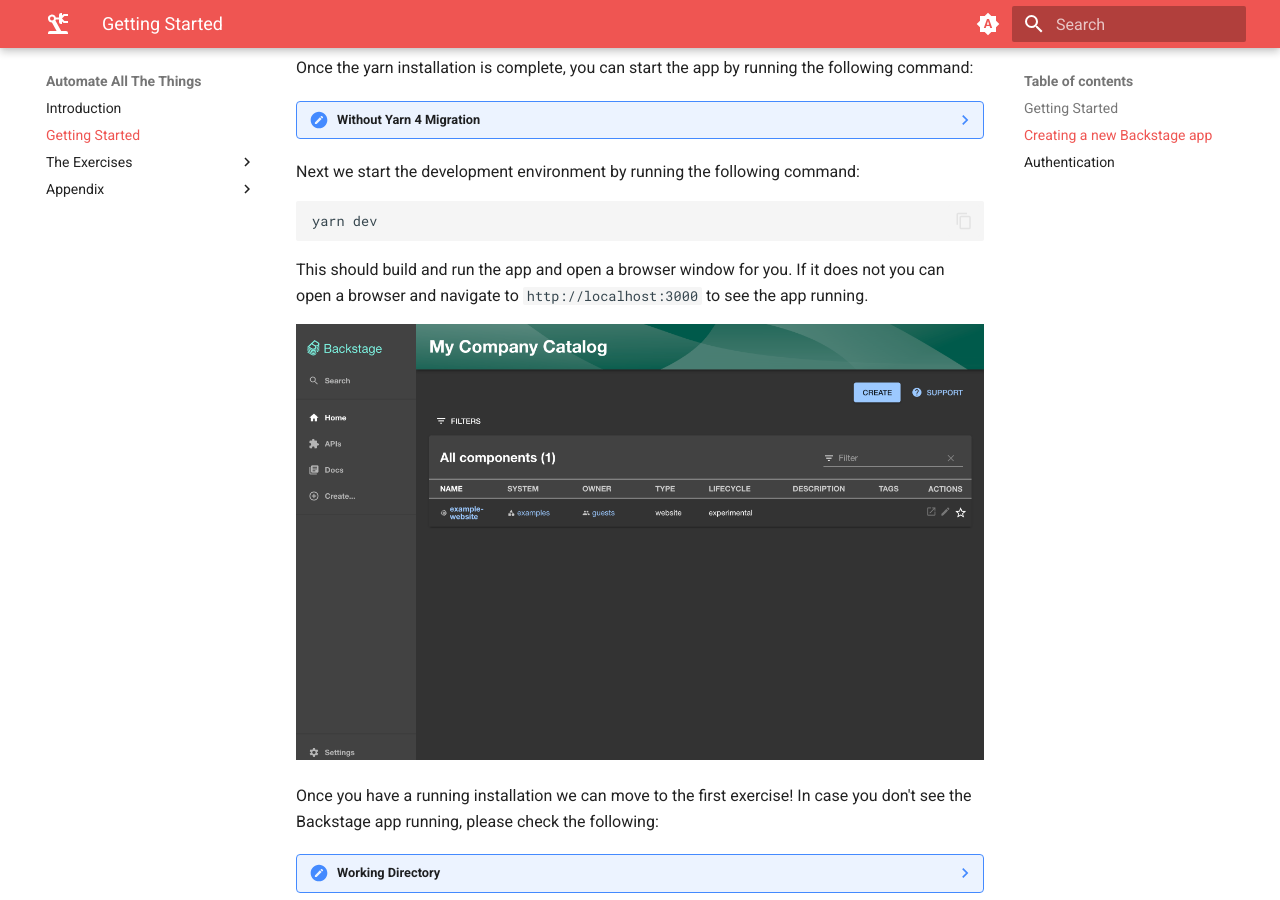
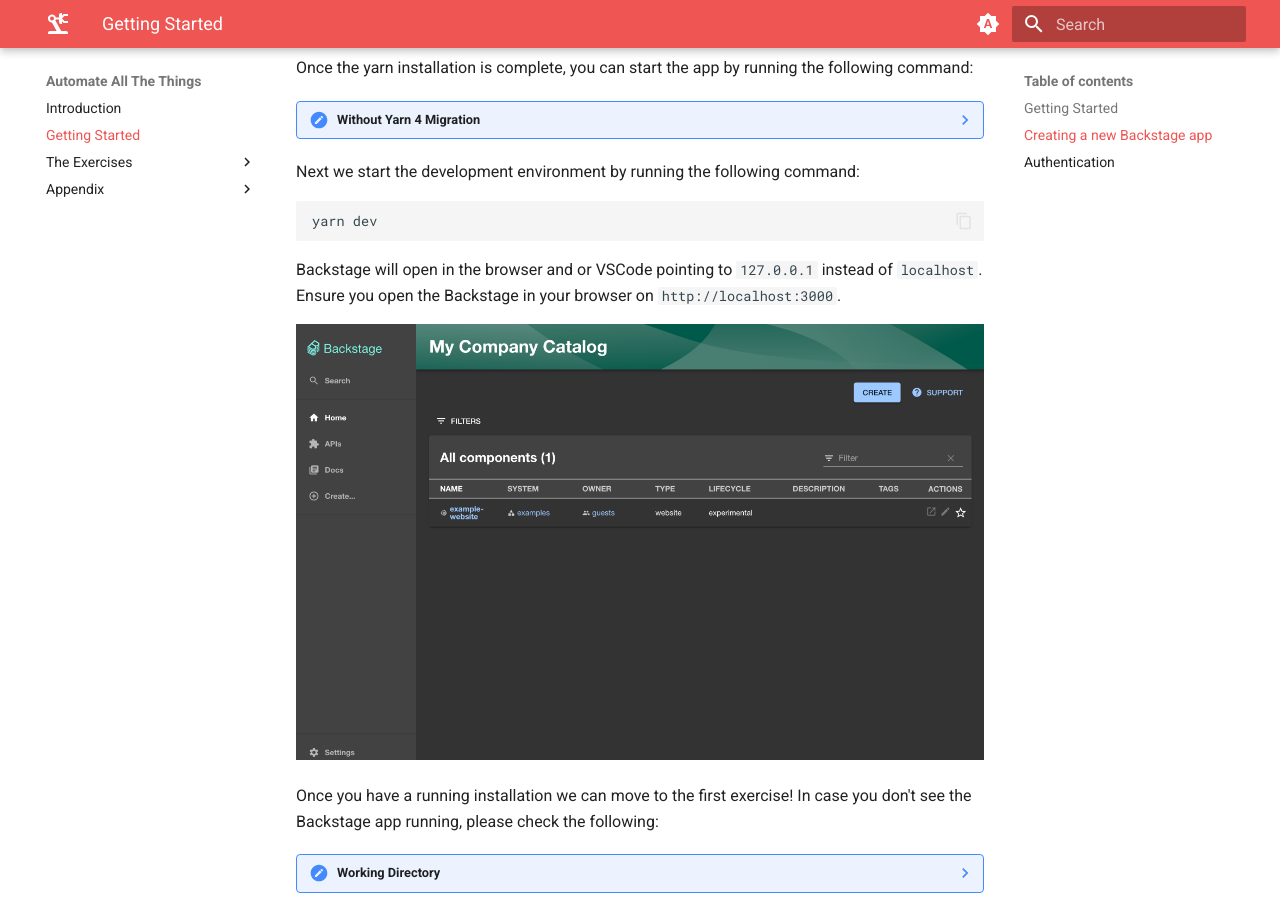
Before and after one commit to philips-labs/automation-workshop, an MkDocs documentation site: the page built from docs/getting-started.md, in a window 1280 px wide and 900 px high, scrolled down 1349 px. Built offline with MkDocs 1.6.1 and Material for MkDocs 9.7.7, drawn with Linux system fonts in a browser that asks for light colours.

Commit message:
docs: direct user to localhost

````diff
--- a/docs/getting-started.md
+++ b/docs/getting-started.md
@@ -85,9 +85,7 @@ Next we start the development environment by running the following command:
 yarn dev
 ```
 
-This should build and run the app and open a browser window for you. If it does
-not you can open a browser and navigate to `http://localhost:3000` to see the
-app running.
+Backstage will open in the browser and or VSCode pointing to `127.0.0.1` instead of `localhost`. Ensure you open the Backstage in your browser on `http://localhost:3000`.
 
 ![Backstage App](./assets/getting_started_app.png)
 
````
